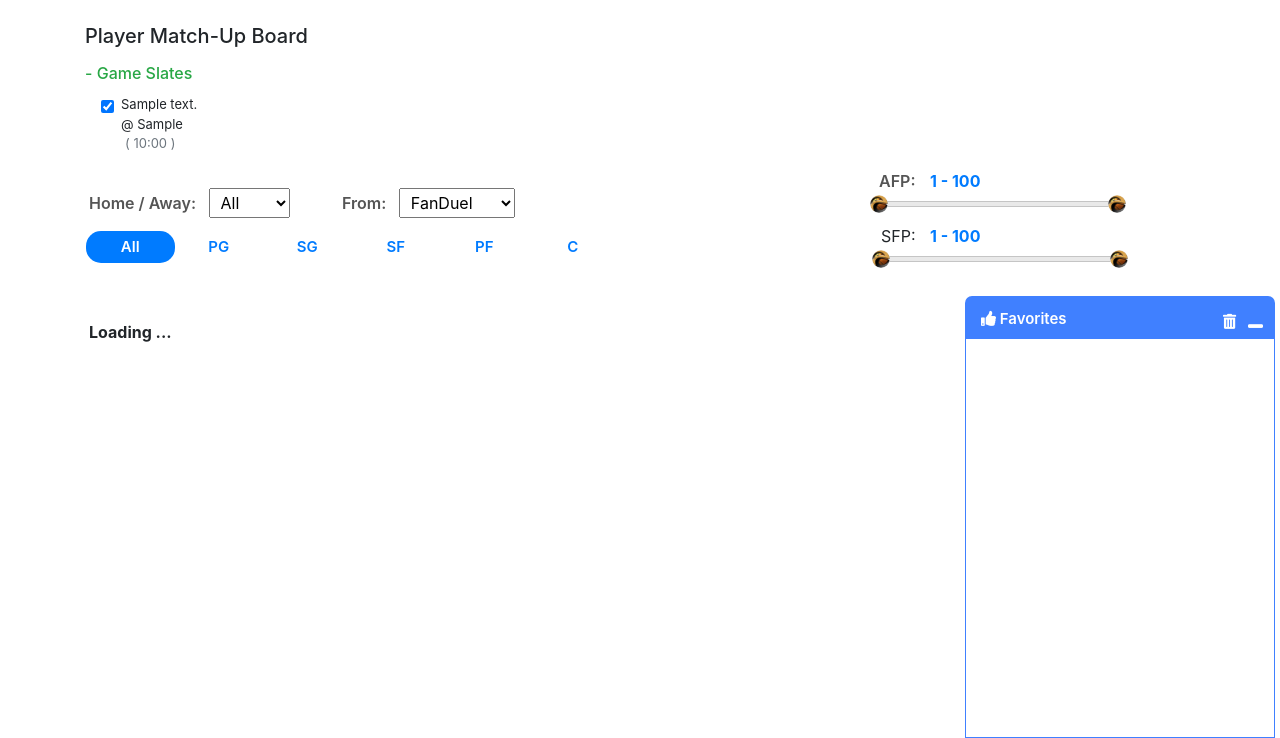
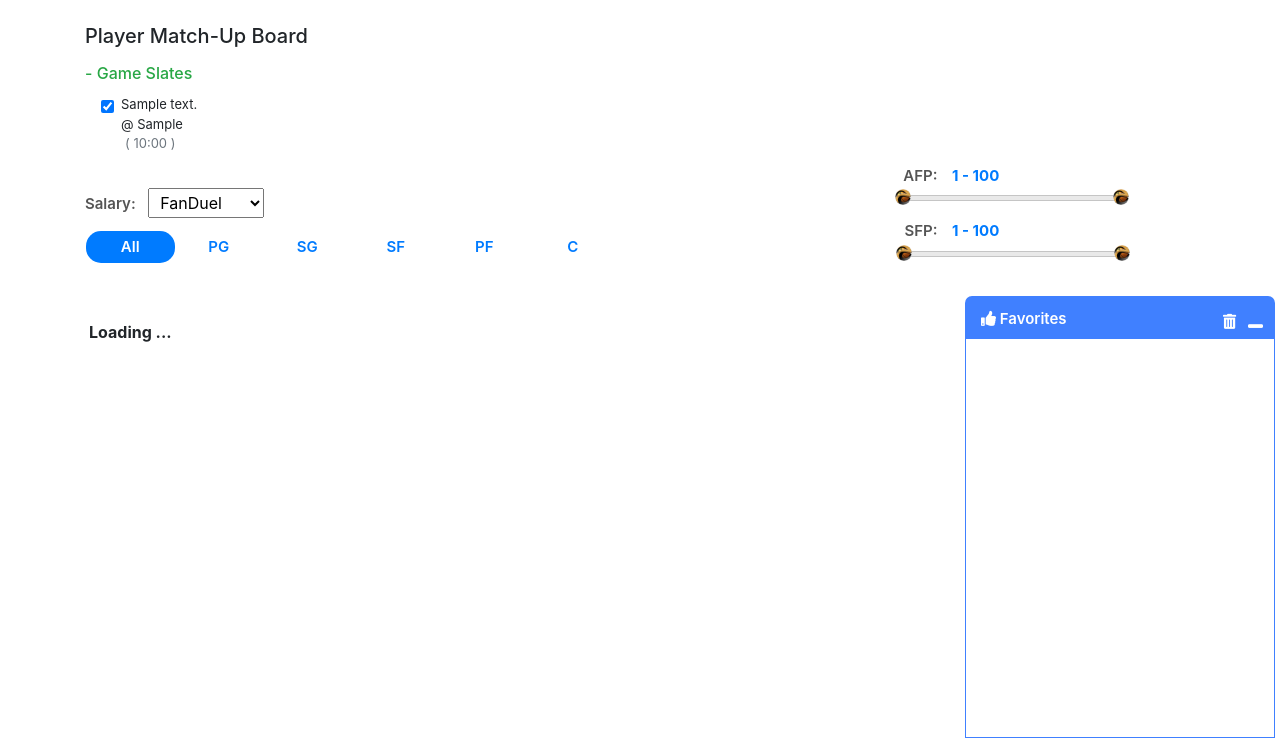
Before and after one commit to yonadav-labs/fantasy-nba, a Django app: template templates/player-match-up-board.html in a window 1280 px wide. Shown: the part 62-800 px from the top of the page. Run offline with Django 3.2, Linux system fonts and the light colour scheme; the template is opened without the code that fills it: most values are stand-ins (such as "Sample title", 1, 10 or a date in 2020); parts of the project's set-up code (start-up, migrations or seed data) failed here and were passed over; some libraries are stand-ins or nearby versions.

Commit message:
implement some comments

```diff
--- a/general/lineup.py
+++ b/general/lineup.py
@@ -42,7 +42,7 @@ class Roster:
 
     def dict_position_order(self, player):
         if player['pos'] in self.POSITION_ORDER:
-            return self.POSITION_ORDER[player['pos']]
+            return self.POSITION_ORDER[player['pos']] + 10.0 / player['salary']
         else:
             return 100
 
--- a/general/models.py
+++ b/general/models.py
@@ -33,7 +33,7 @@ class Player(models.Model):
     proj_site = models.FloatField()
     proj_third_party_one = models.FloatField()
     proj_third_party_two = models.FloatField()
-    salary = models.FloatField()
+    salary = models.IntegerField()
     salary_custom = models.FloatField()
     salary_original = models.FloatField()
     team = models.CharField(max_length=50)
--- a/general/templatetags/extra.py
+++ b/general/templatetags/extra.py
@@ -13,6 +13,10 @@ def liked(uid):
     return 'done' if uid and FavPlayer.objects.filter(player__uid=uid).exists() else ''
 
 @register.filter
+def hot_sfp(player):
+    return 'text-danger' if player['sfp'] >= player['afp'] + 5 else 'text-primary'
+
+@register.filter
 def ou_ml(game, team):
     if not game.ml:
         return ''
--- a/static/css/extra.css
+++ b/static/css/extra.css
@@ -113,12 +113,12 @@ table th {
 
 .games table td {
     padding: .4rem 7px !important;
-    font-size: 14px;
+    font-size: 13px;
 }
 
 .games table th {
     padding: .7rem 2px !important;
-    font-size: 14px;
+    font-size: 13px;
     cursor: pointer;
 }
 
@@ -236,7 +236,7 @@ div.lineups {
 }
 
 .filters label {
-    font-size: 16px;
+    font-size: 15px;
     font-weight: 600;
     color: #555;
 }
@@ -300,9 +300,9 @@ td.break {
 .game-item {
     background: #eee;
     border-radius: 10px;
-    padding: 11px 17px;
+    padding: 10px 15px;
     cursor: pointer;
-    width: 115px;
+    width: 105px;
     margin-bottom: 8px;
 }
 
@@ -319,6 +319,10 @@ td.break {
 .game-item .time {
     font-size: 12px;
     color: #6c757d;
+}
+
+.game-item div {
+    line-height: 1.4;
 }
 
 .team-board {
@@ -364,3 +368,18 @@ td.break {
 input[type="search"]::-webkit-search-cancel-button {
     -webkit-appearance: searchfield-cancel-button;
 }
+
+.u0954g9j45 {
+    padding-left: 1.5rem!important;
+    padding-right: 0!important;
+    flex: 0 0 58.333333%;
+    max-width: 58.333333%;
+}
+
+@media (min-width: 1500px) {
+    .u0954g9j45 {
+        margin-left: 8.333333%;
+        flex: 0 0 50%;
+        max-width: 50%;
+    }
+}
--- a/static/css/slider.css
+++ b/static/css/slider.css
@@ -3,7 +3,7 @@
 }
 
 .fpts-filter {
-    width: 240px;
+    width: 220px;
     height: 6px;
 }
 
@@ -12,8 +12,8 @@
 }
 
 .ui-slider .ui-slider-handle {
-    width: 18px;
-    height: 18px;
+    width: 16px;
+    height: 16px;
     border-radius: 50%;
     cursor: pointer;
     border: none;
@@ -26,4 +26,5 @@
     border: 0;
     color: #007bff;
     font-weight: bold;
+    font-size: 15px;
 }
--- a/static/js/player_matchup.js
+++ b/static/js/player_matchup.js
@@ -6,8 +6,10 @@ $(document).ready(function () {
     max: 100,
     values: [ 1, 100 ],
     change: function( event, ui ) {
+      loadBoard();
+    },
+    slide: function( event, ui ) {
       $(this).parent().find('.slider-val').val(ui.values[ 0 ] + " - " + ui.values[ 1 ]);
-      loadBoard();
     }
   });
 
@@ -33,7 +35,7 @@ function loadBoard() {
   })
 
   var data = {
-        loc: $('.filters select.loc').val(),
+        loc: 'all', // $('.filters select.loc').val(),
         ds: $('.filters select.ds').val(),
         pos: $('.position-filter .nav-item a.active').html(),
         min_afp: $('.afp').slider("values")[0],
--- a/static/js/team_matchup.js
+++ b/static/js/team_matchup.js
@@ -8,8 +8,10 @@ $(document).ready(function () {
     max: 100,
     values: [ 1, 100 ],
     change: function( event, ui ) {
+      loadBoard();
+    },
+    slide: function( event, ui ) {
       $(this).parent().find('.slider-val').val(ui.values[ 0 ] + " - " + ui.values[ 1 ]);
-      loadBoard();
     }
   });
 
--- a/templates/player-board_.html
+++ b/templates/player-board_.html
@@ -26,12 +26,12 @@
     {% for ii in players %}
       <tr>
         {% if ii %}
-          <td colspan="5"><a href="/players/{{ ii.id }}"><img src="{{ ii.avatar }}" height="24" class="mr-2">{{ ii.name }}</a></td>
+          <td colspan="5"><a href="/players/{{ ii.id }}" style="font-size: 14px;"><img src="{{ ii.avatar }}" height="24" class="mr-2">{{ ii.name }}</a></td>
           <td>{{ ii.pos }}</td>
           <td>{{ ii.team }}</td>
           <td>{{ ii.loc }}</td>
           <td><a href="#/team-match-up-board/{{ ii.vs }}">{{ ii.vs }}</a></td>
-          <td colspan="2">$ {{ ii.salary|floatformat:2 }}</td>
+          <td colspan="2">$ {{ ii.salary|floatformat:0 }}</td>
           <td>{{ ii.ampg|floatformat:1 }}</td>
           <td>{{ ii.smpg|floatformat:1 }}</td>
           <td class="{% if '(' in ii.mdiff %}text-danger{% else %}text-success{% endif %}">
--- a/templates/player-match-up-board.html
+++ b/templates/player-match-up-board.html
@@ -27,21 +27,21 @@
       </div>
     </div>
     <div class="col-md-12 mt-4 filters">
-      <label class="ml-1">Home / Away: </label>
+<!--       <label class="ml-1">Home / Away: </label>
       <select class="ml-2 loc" onchange="loadBoard()">
         <option value="all">All</option>
         <option value="">Home</option>
         <option value="@">Away</option>
       </select>
-
-      <label class="ml-5">From: </label>
+ -->
+      <label class="">Salary: </label>
       <select class="ml-2 ds" onchange="loadBoard()">
         <option>FanDuel</option>
         <option>DraftKings</option>
         <option>Fanball</option>
       </select>
 
-      <div class="float-right" style="margin-top: -20px;">
+      <div class="float-right filters" style="margin-top: -25px;">
         <label class="mr-2">AFP: </label>
         <input type="text" class="slider-val" readonly>
         <div class="fpts-filter slider-range afp"></div>
@@ -70,7 +70,7 @@
       </ul>
     </div>
     <div class="col-md-6">
-      <div class="float-right">
+      <div class="float-right filters" style="margin-top: -5px;">
         <label class="mr-2">SFP: </label>
         <input type="text" class="slider-val" readonly>
         <div class="fpts-filter slider-range sfp"></div>
--- a/templates/player_detail.html
+++ b/templates/player_detail.html
@@ -2,7 +2,10 @@
 {% load extra %}
 
 {% block content %}
-<div class="container mt-4">
+<div class="mt-3 ml-2">
+  <a href="javascript:history.go(-1);">Back to previous page</a>
+</div>
+<div class="container">
   <div class="row">
     <div class="col-md-4">
       <div class="mr-3 float-left" style="height: 200px;">
--- a/templates/players.html
+++ b/templates/players.html
@@ -56,7 +56,7 @@
                     <td colspan="3"><a href="/players/{{ ii.id }}"><img src="{{ ii.avatar }}" height="24" class="mr-2">{{ ii.first_name }} {{ ii.last_name }}</a></td>
                     <td>{{ ii.position }}</td>
                     <td>{{ ii.team }}</td>
-                    <td colspan="2">$ {{ ii.salary|floatformat:2 }}</td>
+                    <td colspan="2">$ {{ ii.salary|floatformat:0 }}</td>
                     <td>{{ ii.minutes|floatformat:1 }}</td>
                     <td>{{ ii.proj_ceiling|floatformat:1 }}</td>
                     <td>{{ ii.proj_floor|floatformat:1 }}</td>
--- a/templates/team-match-up-board.html
+++ b/templates/team-match-up-board.html
@@ -9,13 +9,13 @@
 {% block content %}
 <div class="offset-md-1 col-md-10 mt-4">
   <div class="row">
-    <div class="col-md-8 pl-0">
+    <div class="col-md-9 pl-0">
       <h5 class="mb-3">Team Match-Up Board</h5>
 
       <h6 class="text-success">- Game Slates</h6>
       <div class="slate pl-3 pt-1 mb-2">
         {% for game in games %}
-          <div class="game-item text-center float-left mr-3" data-game="{{ game.id }}">
+          <div class="game-item text-center float-left mr-2" data-game="{{ game.id }}">
             <div class="">{{ game.visit_team }} {{ game|ou_ml:game.visit_team }}</div>
             <div class="time">@ ( {{ game.date|date:"H:i" }} )</div>
             <div class="">{{ game.home_team }} {{ game|ou_ml:game.home_team }}</div>
@@ -24,7 +24,7 @@
       </div>
     </div>
     <div class="col-md-3">
-      <div class="float-right" style="margin-top: 33px;">
+      <div class="filters" style="margin-top: 50px;">
         <label class="mr-2">AFP: </label>
         <input type="text" class="slider-val" readonly>
         <div class="fpts-filter slider-range afp"></div>
```
Also changed, not shown: templates/game-list_.html (+8 -0 lines), templates/player-list_.html (+4 -4 lines), templates/team-board_.html (+11 -10 lines).
